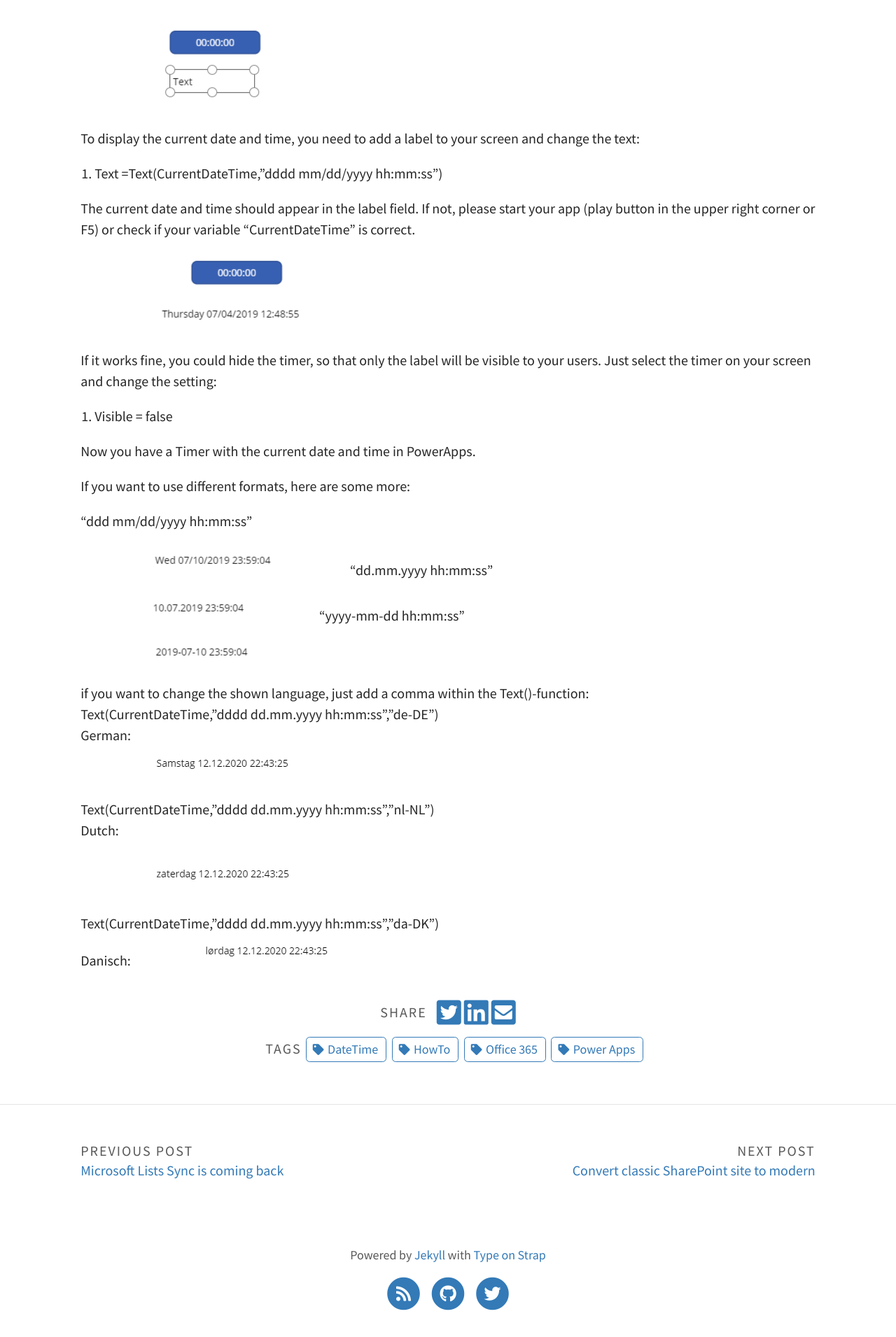
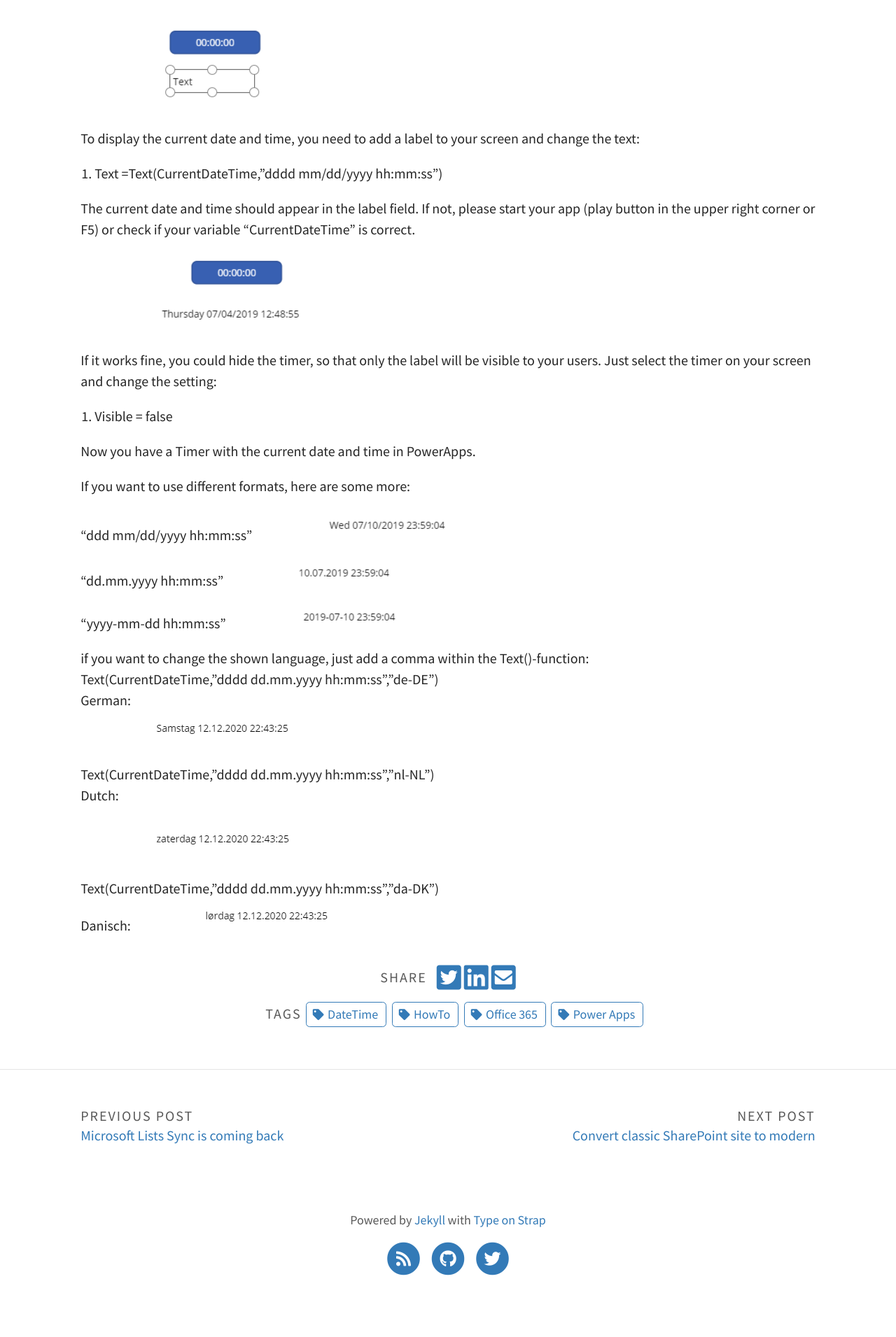
Before and after one commit to Cloud-Kumpel/CloudKumpel, a Jekyll site: the page built from _posts/2019-07-11-powerapps-updating-current-date-and-time.md, in a window 1280 px wide. Shown: the part 1024-2935 px from the top of the page at 70% size. Built offline with Jekyll 4.4.1, drawn with Linux system fonts in a browser that asks for light colours; comment, search, counter and statistics services are not loaded; after the commit the page ends 2885 px from its top, so only the background shows below that.

Commit message:
Updated formatting

```diff
--- a/_posts/2019-07-11-powerapps-updating-current-date-and-time.md
+++ b/_posts/2019-07-11-powerapps-updating-current-date-and-time.md
@@ -44,13 +44,12 @@
 If you want to use different formats, here are some more:
 
 "ddd mm/dd/yyyy hh:mm:ss"
+![]({{"assets/img/posts/2019-07-11/Timer002.png" | relative_url}})
 
-![]({{"assets/img/posts/2019-07-11/Timer002.png" | relative_url}})
 "dd.mm.yyyy hh:mm:ss"
+![]({{"assets/img/posts/2019-07-11/Timer004.png" | relative_url}})
 
-![]({{"assets/img/posts/2019-07-11/Timer004.png" | relative_url}})
 "yyyy-mm-dd hh:mm:ss"
-
 ![]({{"assets/img/posts/2019-07-11/Timer003.png" | relative_url}})
 
 if you want to change the shown language, just add a comma within the Text()-function:
```
